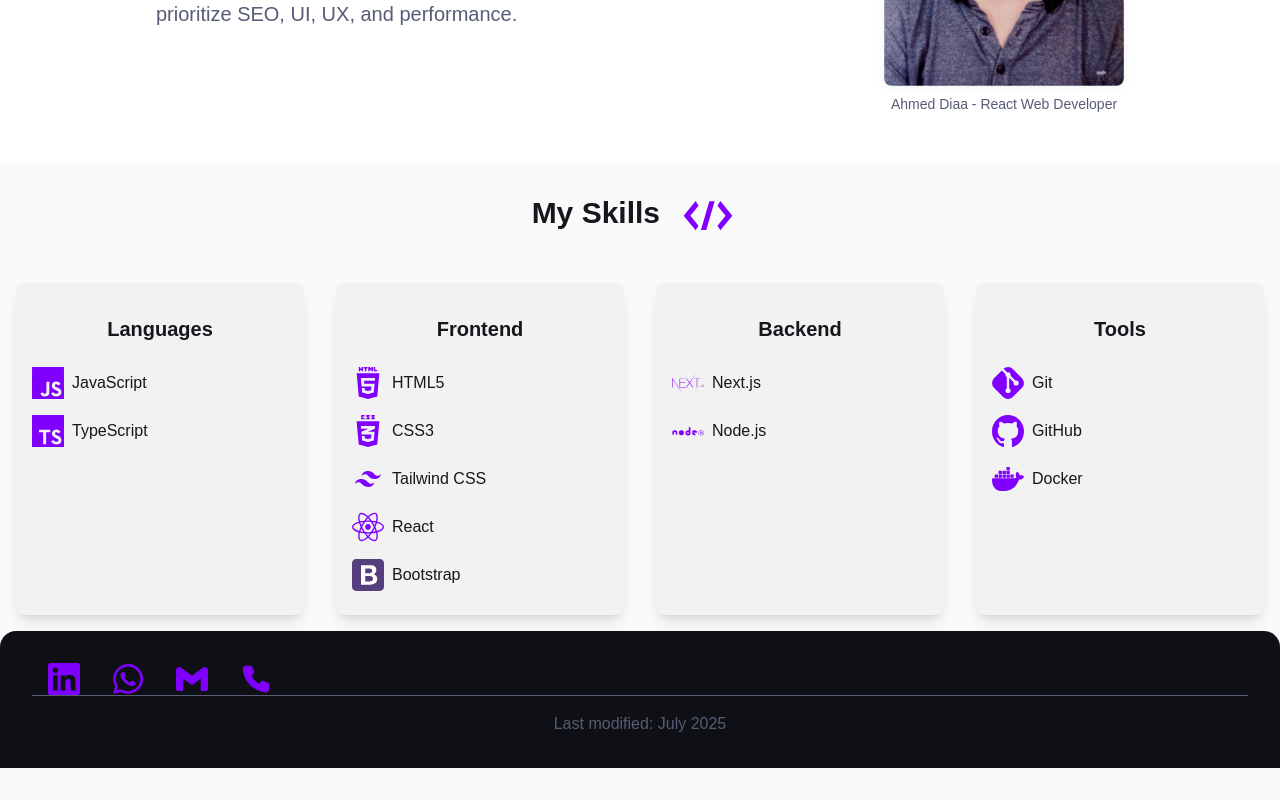
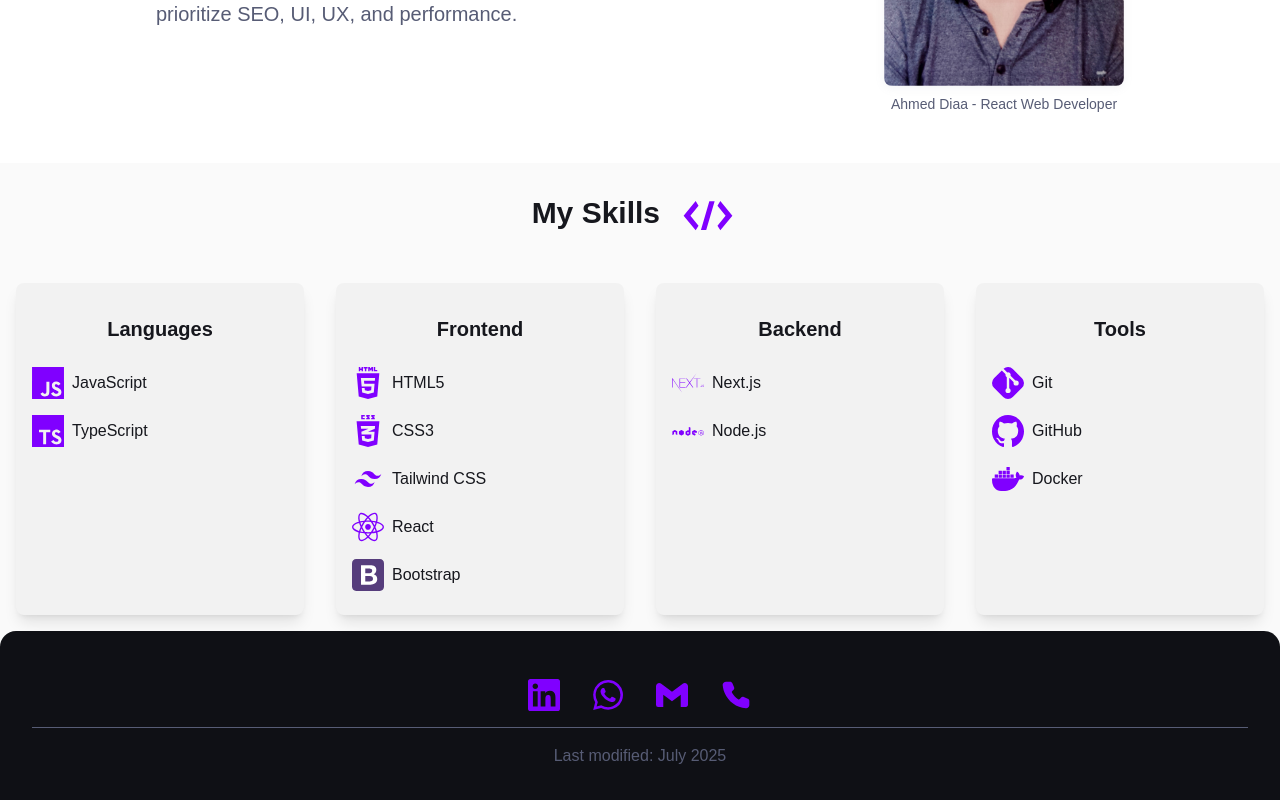
Before and after one commit to TheAhmedDiaa/portfolio, a React (Vite) app in the folder portfolio/: page / in a window 1280 px wide. Shown: the part 323-1123 px from the top of the page. Before the commit the page ends 1091 px from the top, so only its background shows below. Built offline with nearby package versions, Linux system fonts and the light colour scheme.

Commit message:
Fixed the UI

```diff
--- a/portfolio/src/About/About.jsx
+++ b/portfolio/src/About/About.jsx
@@ -31,7 +31,7 @@ export default function About() {
           src={Ahmed}
           alt="Ahmed"
           onLoad={() => setLoaded(true)}
-          style={{ display: loaded ? 'block' : 'none' }}
+          style={{display:"block"}}
         />
         {!loaded && <div className="loader"></div>}
         <figcaption className="hero-image-caption">
--- a/portfolio/src/Footer/Footer.css
+++ b/portfolio/src/Footer/Footer.css
@@ -7,7 +7,7 @@
   color: var(--color-text-secondary);
 }
 
-#contacts {
+#contact {
   max-width: fit-content;
   margin: 1rem auto;
 }
```
